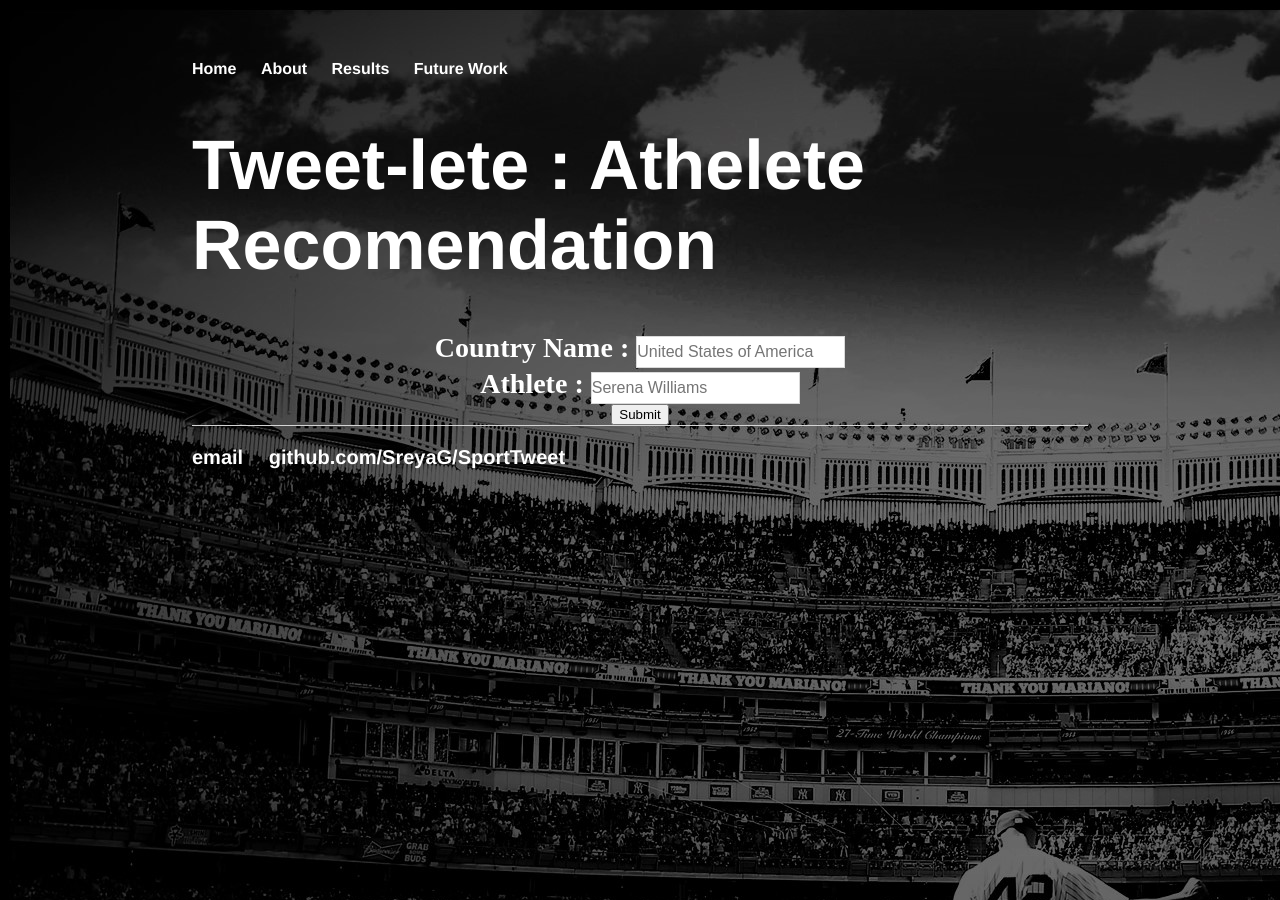
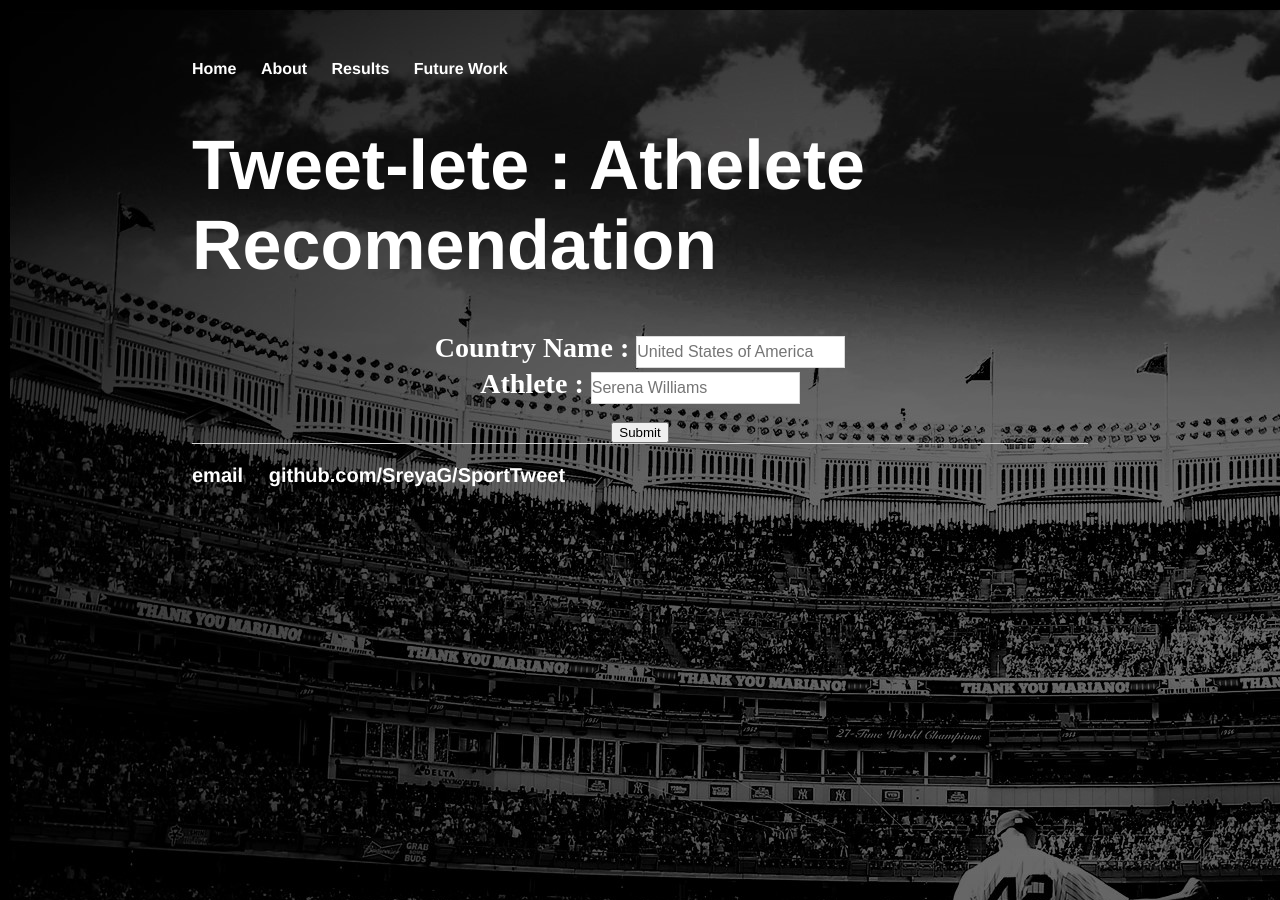
Before and after one commit to SreyaG/SportTweet, a Jekyll site: the page built from index.html, in a window 1280 px wide. Built offline with Jekyll 4.4.1, drawn with Linux system fonts in a browser that asks for light colours.

Commit message:
Update index.html

```diff
--- a/index.html
+++ b/index.html
@@ -7,8 +7,8 @@
 	<div style="text-align:center">
 	<form action="/action_page.php">
   	<label for="country"> Country Name </label> <input type="text" id="country" name="country" placeholder="United States of America" ><br>
-  	<label for="athlete"> Athlete </label> <input type="text" id="athelete" name="athlete" placeholder="Serena Williams" ><br>
-  	<input type="submit" value="Submit" >
+  	<label for="athlete"> Athlete </label> <input type="text" id="athelete" name="athlete" placeholder="Serena Williams" ><br> <br>
+  	<input type="submit" value="Submit"  font_size='16px'>
 	</form>
 	</div>
 	<!--<h3>Mining Sentiment from Twitter Data to Observe the Role of Gender in Opinions about Athletes</h3>
```
